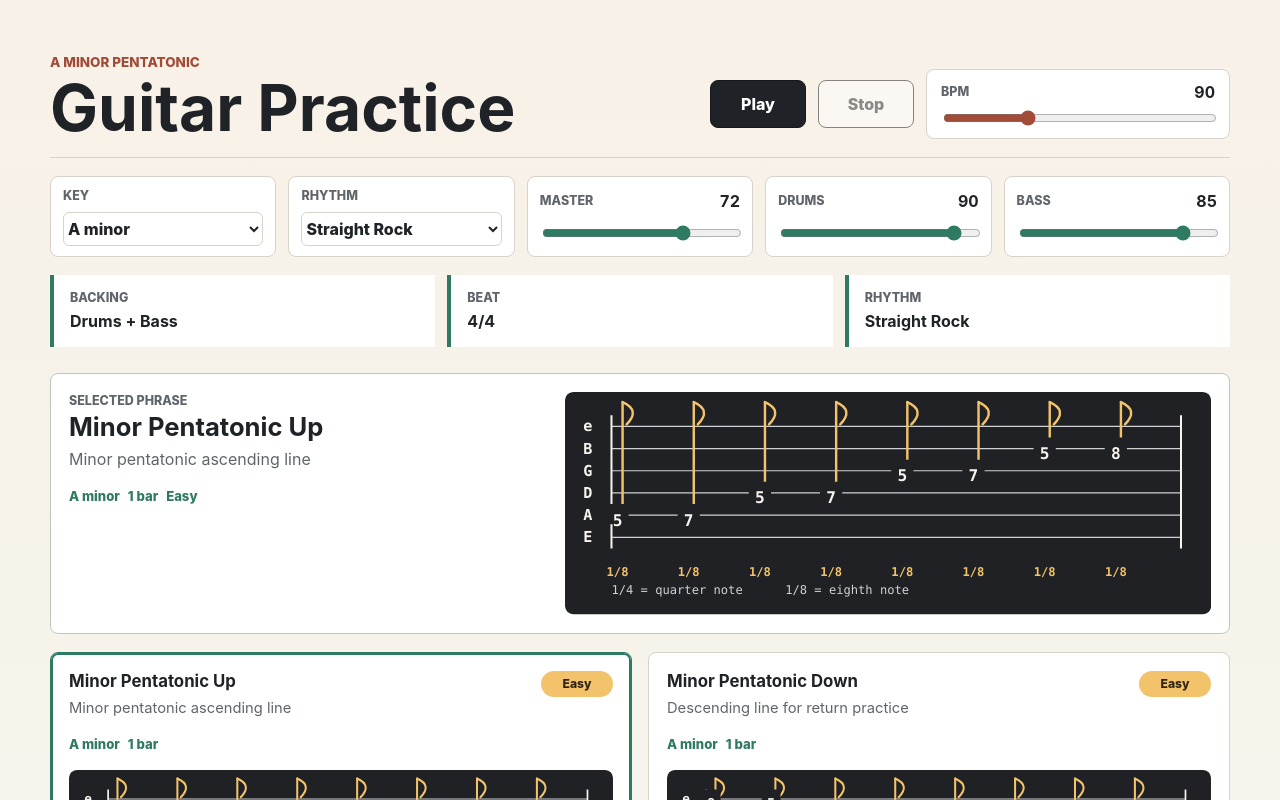
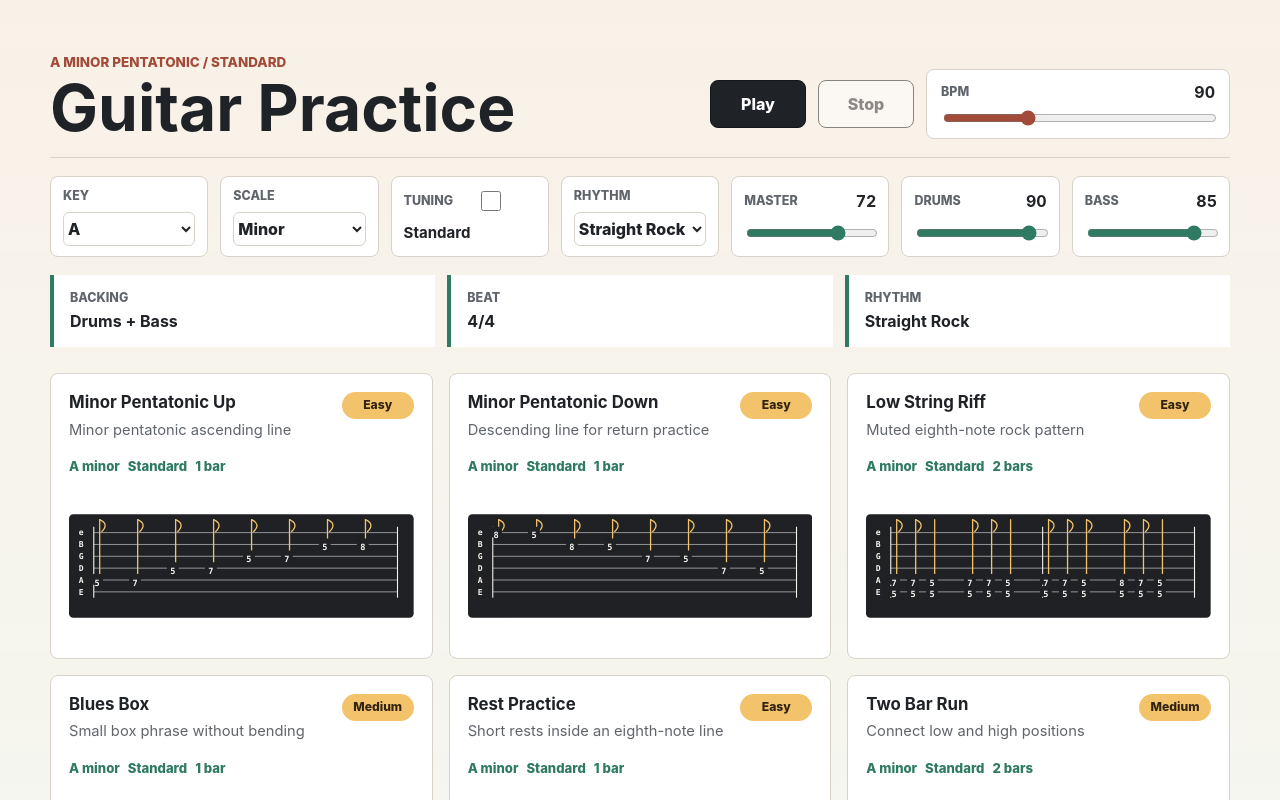
Before and after one commit to ogurasousui/guitar-practice-app, a React (Vite) app: page / in a window 1280 px wide. Shown: the top 800 px of the page. Built offline with nearby package versions, Linux system fonts and the light colour scheme.

Commit message:
feat: add scale and tuning controls

```diff
--- a/src/App.tsx
+++ b/src/App.tsx
@@ -4,6 +4,7 @@ import {
   type AudioLevels,
   type MusicalKey,
   type RhythmPatternId,
+  type ScaleMode,
 } from "./audioEngine";
 import TabNotation, { type TabEvent } from "./TabNotation";
 
@@ -46,6 +47,14 @@ const KEY_OFFSETS: Record<MusicalKey, number> = {
   G: 10,
   "G#": 11,
 };
+
+const SCALE_MODES: Array<{
+  id: ScaleMode;
+  label: string;
+}> = [
+  { id: "minor", label: "Minor" },
+  { id: "major", label: "Major" },
+];
 
 const RHYTHM_PATTERNS: Array<{
   id: RhythmPatternId;
@@ -263,6 +272,8 @@ const phrases: Phrase[] = [
 function App() {
   const [bpm, setBpm] = useState(90);
   const [practiceKey, setPracticeKey] = useState<MusicalKey>("A");
+  const [scaleMode, setScaleMode] = useState<ScaleMode>("minor");
+  const [halfStepDown, setHalfStepDown] = useState(false);
   const [rhythmPattern, setRhythmPattern] =
     useState<RhythmPatternId>("straight-rock");
   const [levels, setLevels] = useState<AudioLevels>({
@@ -272,11 +283,8 @@ function App() {
   });
   const [isPlaying, setIsPlaying] = useState(false);
   const [currentStep, setCurrentStep] = useState(0);
-  const [selectedPhraseId, setSelectedPhraseId] = useState(phrases[0].id);
   const [audioError, setAudioError] = useState<string | null>(null);
   const engineRef = useRef<BackingTrackEngine | null>(null);
-  const selectedPhrase =
-    phrases.find((phrase) => phrase.id === selectedPhraseId) ?? phrases[0];
 
   useEffect(() => {
     engineRef.current?.setBpm(bpm);
@@ -285,6 +293,14 @@ function App() {
   useEffect(() => {
     engineRef.current?.setKey(practiceKey);
   }, [practiceKey]);
+
+  useEffect(() => {
+    engineRef.current?.setScaleMode(scaleMode);
+  }, [scaleMode]);
+
+  useEffect(() => {
+    engineRef.current?.setHalfStepDown(halfStepDown);
+  }, [halfStepDown]);
 
   useEffect(() => {
     engineRef.current?.setRhythmPattern(rhythmPattern);
@@ -308,6 +324,8 @@ function App() {
     setAudioError(null);
     const engine = new BackingTrackEngine(bpm, setCurrentStep, {
       key: practiceKey,
+      scaleMode,
+      halfStepDown,
       rhythmPattern,
       levels,
     });
@@ -337,11 +355,9 @@ function App() {
   const rhythmLabel =
     RHYTHM_PATTERNS.find((pattern) => pattern.id === rhythmPattern)?.label ??
     "Straight Rock";
-  const keyOffset = KEY_OFFSETS[practiceKey];
-  const selectedTabEvents = transposeTabEvents(
-    selectedPhrase.tabEvents,
-    keyOffset,
-  );
+  const keyOffset = KEY_OFFSETS[practiceKey] + getScaleOffset(scaleMode);
+  const keyLabel = `${practiceKey} ${scaleMode}`;
+  const tuningLabel = halfStepDown ? "Half step down" : "Standard";
 
   const updateLevel = (level: keyof AudioLevels, value: number) => {
     setLevels((currentLevels) => ({
@@ -354,7 +370,9 @@ function App() {
     <main className="app-shell">
       <section className="control-band" aria-label="Practice controls">
         <div className="brand-block">
-          <p className="eyebrow">{practiceKey} minor pentatonic</p>
+          <p className="eyebrow">
+            {keyLabel} pentatonic / {tuningLabel}
+          </p>
           <h1>Guitar Practice</h1>
         </div>
 
@@ -405,10 +423,33 @@ function App() {
           >
             {KEY_OPTIONS.map((key) => (
               <option key={key} value={key}>
-                {key} minor
+                {key}
               </option>
             ))}
           </select>
+        </label>
+        <label className="select-control">
+          <span>Scale</span>
+          <select
+            value={scaleMode}
+            onChange={(event) => setScaleMode(event.target.value as ScaleMode)}
+          >
+            {SCALE_MODES.map((mode) => (
+              <option key={mode.id} value={mode.id}>
+                {mode.label}
+              </option>
+            ))}
+          </select>
+        </label>
+        <label className="toggle-control">
+          <span>Tuning</span>
+          <input
+            aria-label="Half step down tuning"
+            checked={halfStepDown}
+            type="checkbox"
+            onChange={(event) => setHalfStepDown(event.target.checked)}
+          />
+          <strong>{halfStepDown ? "Half Down" : "Standard"}</strong>
         </label>
         <label className="select-control">
           <span>Rhythm</span>
@@ -460,36 +501,9 @@ function App() {
         </div>
       </section>
 
-      <section className="focus-panel" aria-label="Selected phrase">
-        <div className="focus-copy">
-          <span className="meter-label">Selected phrase</span>
-          <h2>{selectedPhrase.title}</h2>
-          <p>{selectedPhrase.memo}</p>
-          <div className="phrase-meta">
-            <span>{practiceKey} minor</span>
-            <span>
-              {selectedPhrase.bars} bar{selectedPhrase.bars > 1 ? "s" : ""}
-            </span>
-            <span>{selectedPhrase.difficulty}</span>
-          </div>
-        </div>
-        <div className="focus-tab">
-          <TabNotation
-            events={selectedTabEvents}
-            totalSteps={selectedPhrase.totalSteps}
-            title={selectedPhrase.title}
-          />
-        </div>
-      </section>
-
       <section className="phrase-grid" aria-label="Practice phrases">
         {phrases.map((phrase) => (
-          <article
-            className={`phrase-card ${
-              phrase.id === selectedPhrase.id ? "phrase-card-selected" : ""
-            }`}
-            key={phrase.id}
-          >
+          <article className="phrase-card" key={phrase.id}>
             <div className="phrase-header">
               <div>
                 <h2>{phrase.title}</h2>
@@ -498,7 +512,8 @@ function App() {
               <span className="difficulty">{phrase.difficulty}</span>
             </div>
             <div className="phrase-meta">
-              <span>{practiceKey} minor</span>
+              <span>{keyLabel}</span>
+              <span>{tuningLabel}</span>
               <span>{phrase.bars} bar{phrase.bars > 1 ? "s" : ""}</span>
             </div>
             <TabNotation
@@ -507,19 +522,15 @@ function App() {
               totalSteps={phrase.totalSteps}
               title={phrase.title}
             />
-            <button
-              className="select-phrase-button"
-              type="button"
-              aria-pressed={phrase.id === selectedPhrase.id}
-              onClick={() => setSelectedPhraseId(phrase.id)}
-            >
-              {phrase.id === selectedPhrase.id ? "Selected" : "Practice this"}
-            </button>
           </article>
         ))}
       </section>
     </main>
   );
+}
+
+function getScaleOffset(scaleMode: ScaleMode) {
+  return scaleMode === "major" ? -3 : 0;
 }
 
 function transposeTabEvents(events: TabEvent[], semitones: number): TabEvent[] {
--- a/src/audioEngine.ts
+++ b/src/audioEngine.ts
@@ -16,6 +16,8 @@ export type MusicalKey =
 
 export type RhythmPatternId = "straight-rock" | "half-time" | "funk-eighths";
 
+export type ScaleMode = "minor" | "major";
+
 export type AudioLevels = {
   master: number;
   drums: number;
@@ -24,6 +26,8 @@ export type AudioLevels = {
 
 export type BackingTrackOptions = {
   key: MusicalKey;
+  scaleMode: ScaleMode;
+  halfStepDown: boolean;
   rhythmPattern: RhythmPatternId;
   levels: AudioLevels;
 };
@@ -53,7 +57,10 @@ const KEY_ROOT_FREQUENCIES: Record<MusicalKey, number> = {
   "G#": 207.65,
 };
 
-const BASS_INTERVALS = [1, 6 / 5, 4 / 3, 3 / 2, 2];
+const BASS_INTERVALS: Record<ScaleMode, number[]> = {
+  minor: [1, 6 / 5, 4 / 3, 3 / 2, 2],
+  major: [1, 5 / 4, 3 / 2, 5 / 3, 2],
+};
 
 export class BackingTrackEngine {
   private audioContext: AudioContext | null = null;
@@ -66,6 +73,8 @@ export class BackingTrackEngine {
   private step = 0;
   private bpm: number;
   private key: MusicalKey;
+  private scaleMode: ScaleMode;
+  private halfStepDown: boolean;
   private rhythmPattern: RhythmPatternId;
   private levels: AudioLevels;
   private readonly onStep: StepListener;
@@ -78,6 +87,8 @@ export class BackingTrackEngine {
     this.bpm = bpm;
     this.onStep = onStep;
     this.key = options.key;
+    this.scaleMode = options.scaleMode;
+    this.halfStepDown = options.halfStepDown;
     this.rhythmPattern = options.rhythmPattern;
     this.levels = options.levels;
   }
@@ -141,6 +152,14 @@ export class BackingTrackEngine {
 
   setKey(key: MusicalKey) {
     this.key = key;
+  }
+
+  setScaleMode(scaleMode: ScaleMode) {
+    this.scaleMode = scaleMode;
+  }
+
+  setHalfStepDown(halfStepDown: boolean) {
+    this.halfStepDown = halfStepDown;
   }
 
   setRhythmPattern(rhythmPattern: RhythmPatternId) {
@@ -306,8 +325,10 @@ export class BackingTrackEngine {
       return;
     }
 
-    const root = KEY_ROOT_FREQUENCIES[this.key];
-    const interval = BASS_INTERVALS[bassIndex % BASS_INTERVALS.length];
+    const root =
+      KEY_ROOT_FREQUENCIES[this.key] * (this.halfStepDown ? 2 ** (-1 / 12) : 1);
+    const scaleIntervals = BASS_INTERVALS[this.scaleMode];
+    const interval = scaleIntervals[bassIndex % scaleIntervals.length];
     const note = root * interval;
     const oscillator = this.audioContext.createOscillator();
     const filter = this.audioContext.createBiquadFilter();
--- a/src/styles.css
+++ b/src/styles.css
@@ -143,13 +143,14 @@ h1 {
 
 .settings-panel {
   display: grid;
-  grid-template-columns: repeat(5, minmax(0, 1fr));
+  grid-template-columns: repeat(auto-fit, minmax(148px, 1fr));
   gap: 12px;
   min-width: 0;
   padding: 18px 0 0;
 }
 
 .select-control,
+.toggle-control,
 .volume-control {
   display: grid;
   min-width: 0;
@@ -161,6 +162,7 @@ h1 {
 }
 
 .select-control span,
+.toggle-control span,
 .volume-control span {
   color: #60656c;
   font-size: 0.78rem;
@@ -177,6 +179,22 @@ h1 {
   background: #ffffff;
   color: #1f2226;
   font-weight: 800;
+}
+
+.toggle-control {
+  grid-template-columns: auto 1fr;
+  align-items: center;
+}
+
+.toggle-control input {
+  width: 20px;
+  height: 20px;
+  accent-color: #2f7a63;
+}
+
+.toggle-control strong {
+  color: #1f2226;
+  font-size: 0.94rem;
 }
 
 .volume-control {
@@ -230,43 +248,9 @@ h1 {
   overflow-wrap: anywhere;
 }
 
-.focus-panel {
-  display: grid;
-  grid-template-columns: minmax(260px, 0.85fr) minmax(0, 1.15fr);
-  gap: 18px;
-  align-items: stretch;
-  margin-bottom: 18px;
-  padding: 18px;
-  border: 1px solid #b9c9c0;
-  border-radius: 8px;
-  background: #ffffff;
-}
-
-.focus-copy {
-  min-width: 0;
-}
-
-.focus-copy h2 {
-  margin: 2px 0 6px;
-  color: #1f2226;
-  font-size: 1.6rem;
-  line-height: 1.1;
-  letter-spacing: 0;
-}
-
-.focus-copy p {
-  margin: 0;
-  color: #60656c;
-}
-
-.focus-tab {
-  min-width: 0;
-  min-height: 164px;
-}
-
 .phrase-grid {
   display: grid;
-  grid-template-columns: repeat(2, minmax(0, 1fr));
+  grid-template-columns: repeat(3, minmax(0, 1fr));
   gap: 16px;
 }
 
@@ -279,11 +263,6 @@ h1 {
   border: 1px solid #d8d2c8;
   border-radius: 8px;
   background: #ffffff;
-}
-
-.phrase-card-selected {
-  border-color: #2f7a63;
-  box-shadow: inset 0 0 0 2px #2f7a63;
 }
 
 .phrase-header {
@@ -331,23 +310,6 @@ h1 {
 
 .phrase-meta span {
   padding: 2px 0;
-}
-
-.select-phrase-button {
-  width: 100%;
-  min-height: 42px;
-  margin-top: 12px;
-  border: 1px solid #2f7a63;
-  border-radius: 8px;
-  background: #ffffff;
-  color: #1f2226;
-  font-weight: 800;
-  cursor: pointer;
-}
-
-.select-phrase-button[aria-pressed="true"] {
-  background: #2f7a63;
-  color: #ffffff;
 }
 
 .tab-notation {
@@ -426,9 +388,7 @@ h1 {
   }
 
   .control-band,
-  .settings-panel,
   .meter-band,
-  .focus-panel,
   .phrase-grid {
     grid-template-columns: 1fr;
   }
@@ -439,6 +399,12 @@ h1 {
 
   h1 {
     font-size: 2.6rem;
+  }
+}
+
+@media (max-width: 1120px) and (min-width: 901px) {
+  .phrase-grid {
+    grid-template-columns: repeat(2, minmax(0, 1fr));
   }
 }
 
```
